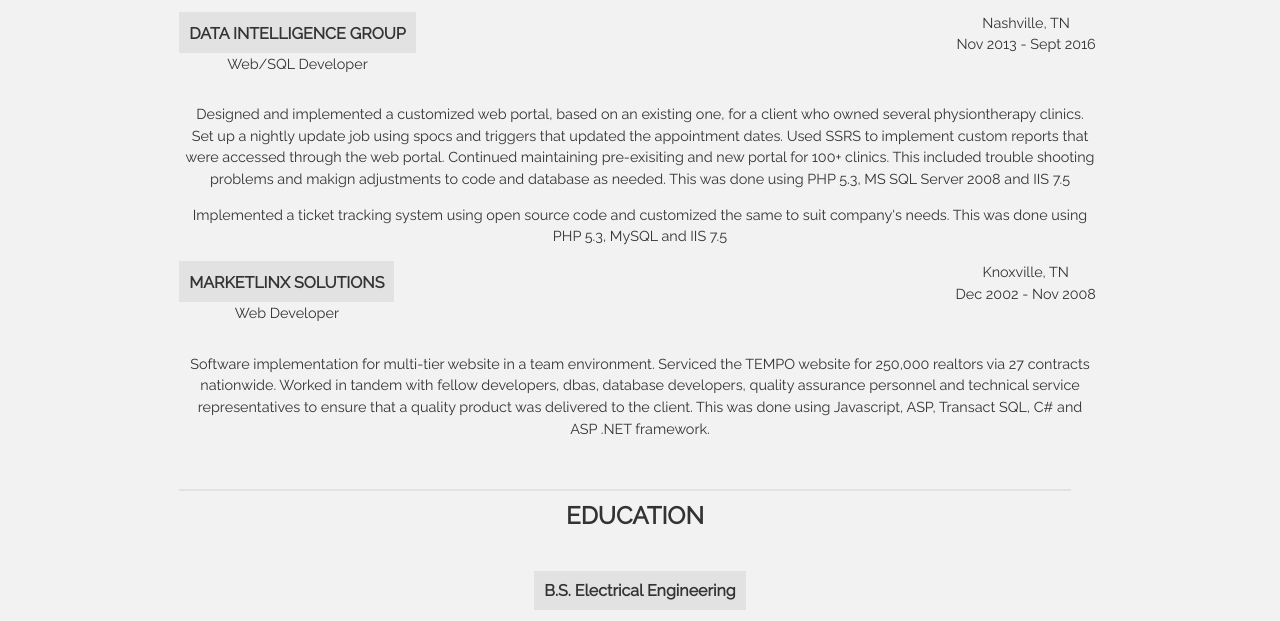
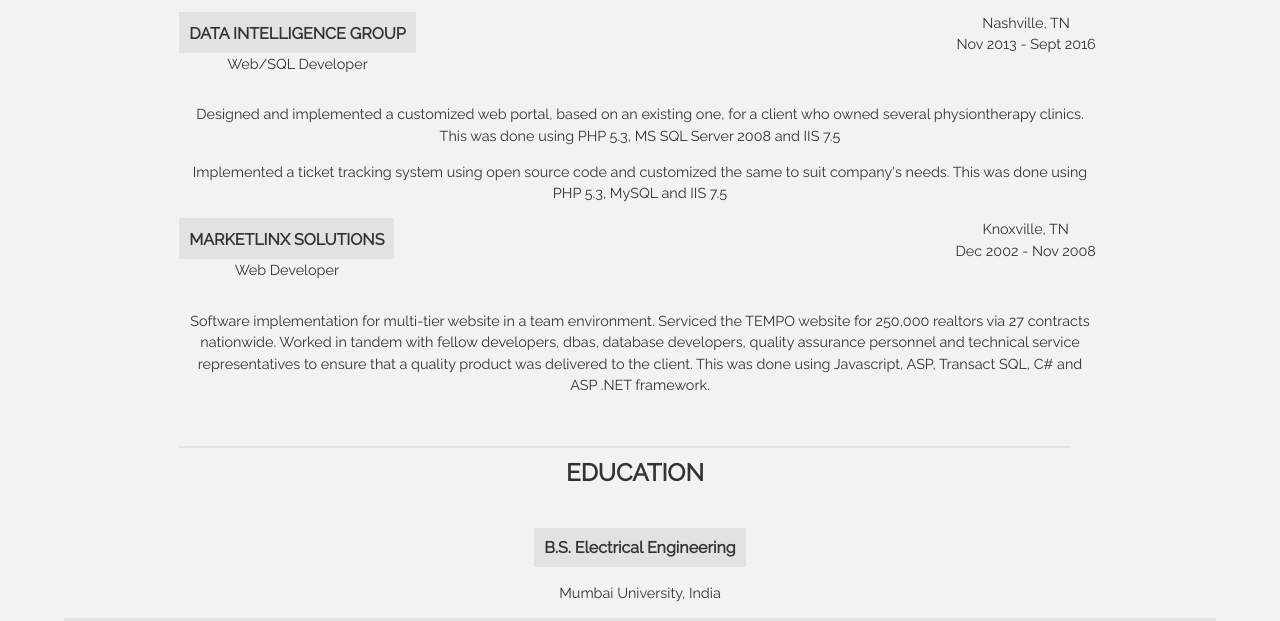
Before and after one commit to jaisi/website, a plain HTML site: page cv.html in a window 1280 px wide. Shown: the part 836-1457 px from the top of the page. Drawn offline with Linux system fonts and the light colour scheme.

Commit message:
updated resume

```diff
--- a/cv.html
+++ b/cv.html
@@ -55,7 +55,7 @@
             		</div>
                 </div>
                 <div>
-                    <p>Designed and implemented a customized web portal, based on an existing one, for a client who owned several physiontherapy clinics. Set up a nightly update job using spocs and triggers that updated the appointment dates. Used SSRS to implement custom reports that were accessed through the web portal. Continued maintaining pre-exisiting and new portal for 100+ clinics. This included trouble shooting problems and makign adjustments to code and database as needed. This was done using PHP 5.3, MS SQL Server 2008 and IIS 7.5</p>
+                    <p>Designed and implemented a customized web portal, based on an existing one, for a client who owned several physiontherapy clinics. This was done using PHP 5.3, MS SQL Server 2008 and IIS 7.5</p>
                     <p>Implemented a ticket tracking system using open source code and customized the same to suit company's needs. This was done using PHP 5.3, MySQL and IIS 7.5</p>
         		</div>
         		<div class="experienceLeft">
```
